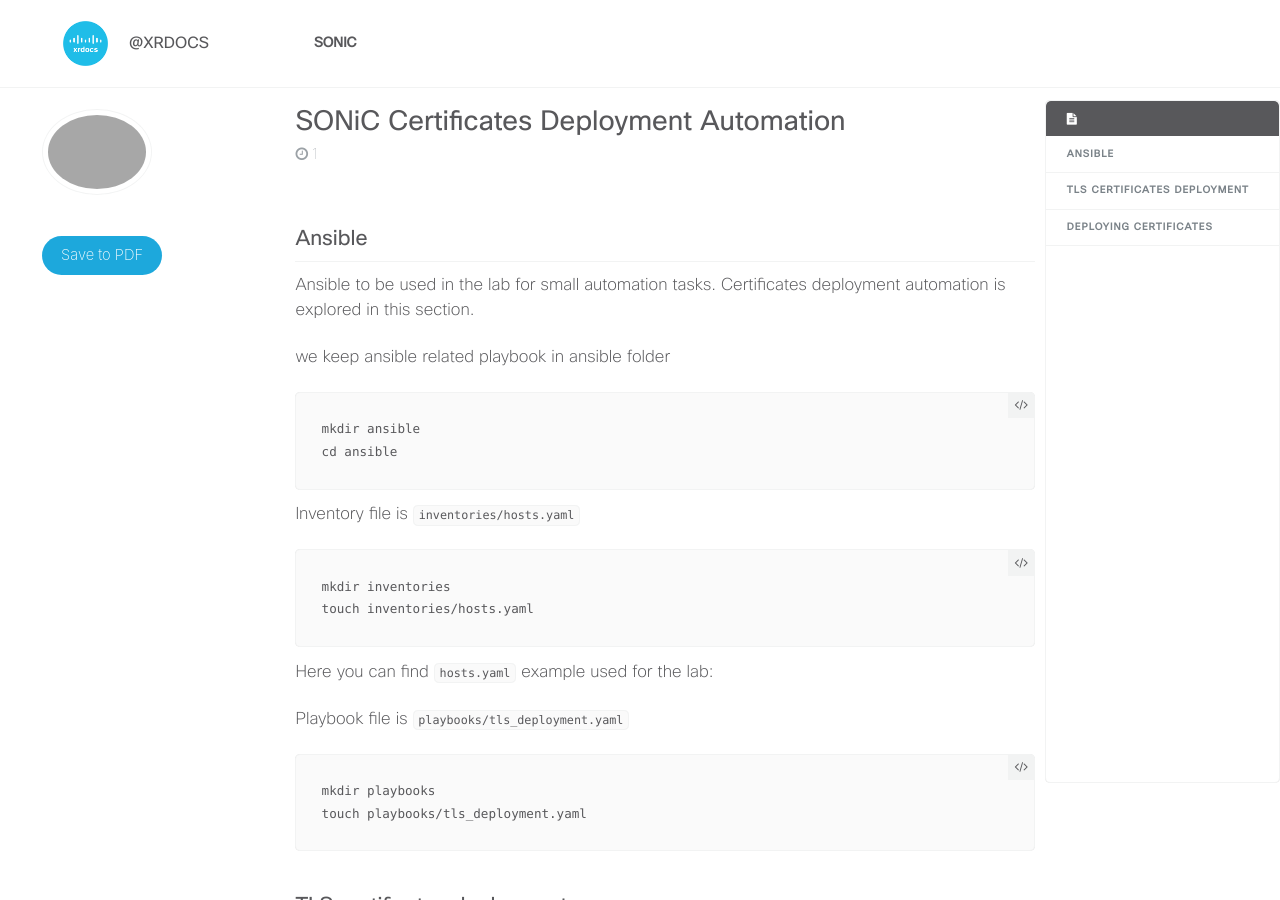
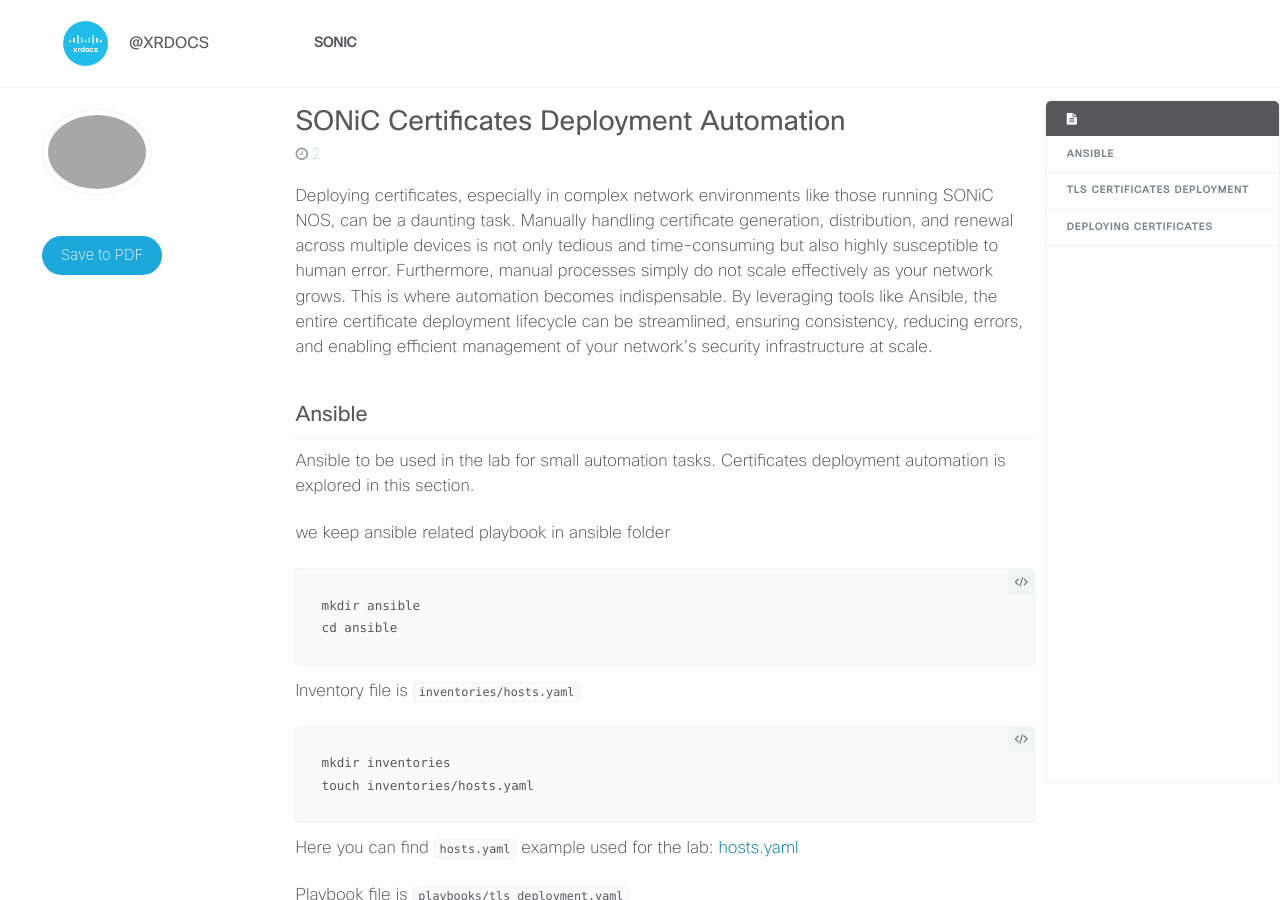
Before and after one commit to xrdocs-migration/SONiC, a Jekyll site: the page built from _blogs/sonicCertAutoDeployment.md, in a window 1280 px wide and 900 px high. Built offline with Jekyll 4.4.1, drawn with Linux system fonts in a browser that asks for light colours; comment, search, counter and statistics services are not loaded.

Commit message:
Update sonicCertAutoDeployment.md

````diff
--- a/_blogs/sonicCertAutoDeployment.md
+++ b/_blogs/sonicCertAutoDeployment.md
@@ -12,6 +12,8 @@ position: hidden
 ---
 
 {% include toc %}
+
+Deploying certificates, especially in complex network environments like those running SONiC NOS, can be a daunting task. Manually handling certificate generation, distribution, and renewal across multiple devices is not only tedious and time-consuming but also highly susceptible to human error. Furthermore, manual processes simply do not scale effectively as your network grows. This is where automation becomes indispensable. By leveraging tools like Ansible, the entire certificate deployment lifecycle can be streamlined, ensuring consistency, reducing errors, and enabling efficient management of your network's security infrastructure at scale.
 
 ## Ansible
 
@@ -31,7 +33,7 @@ mkdir inventories
 touch inventories/hosts.yaml
 ```
 
-Here you can find `hosts.yaml` example used for the lab:
+Here you can find `hosts.yaml` example used for the lab: [hosts.yaml](https://github.com/sedoychel/sonicCertAutoDeployment/blob/main/inventories/hosts.yaml)
 
 Playbook file is `playbooks/tls_deployment.yaml`
 
@@ -62,7 +64,7 @@ ansible-playbook -i inventories/hosts.yaml playbooks/tls_deployment.yaml
 
 Example output. The deployment is limited to c8 host only:
 
-```ansible
+``` ansible
 ansible-playbook -i inventories/hosts.yaml playbooks/tls_deployment.yaml
 
 PLAY [TLS setup on local host] **************************************************************************
````
